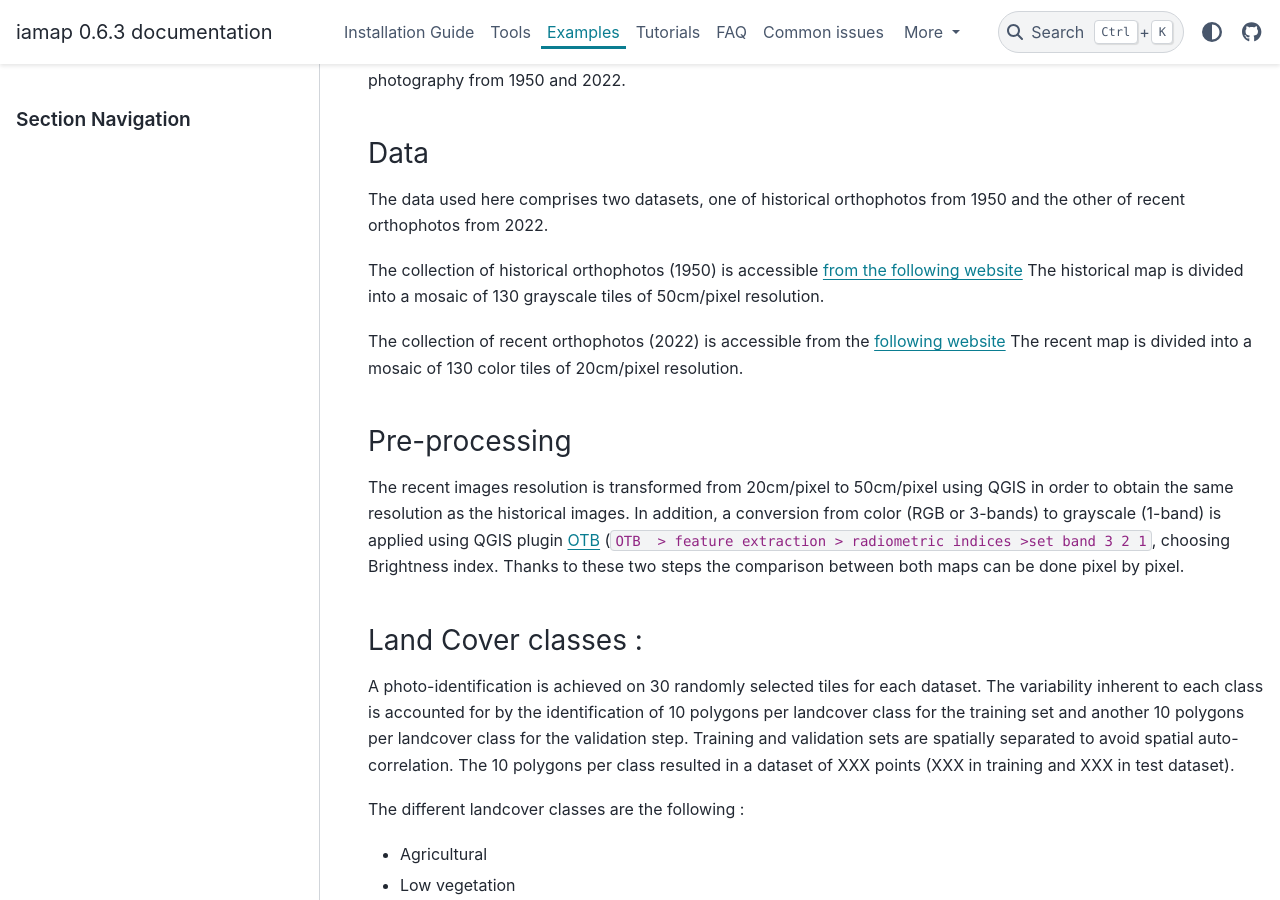
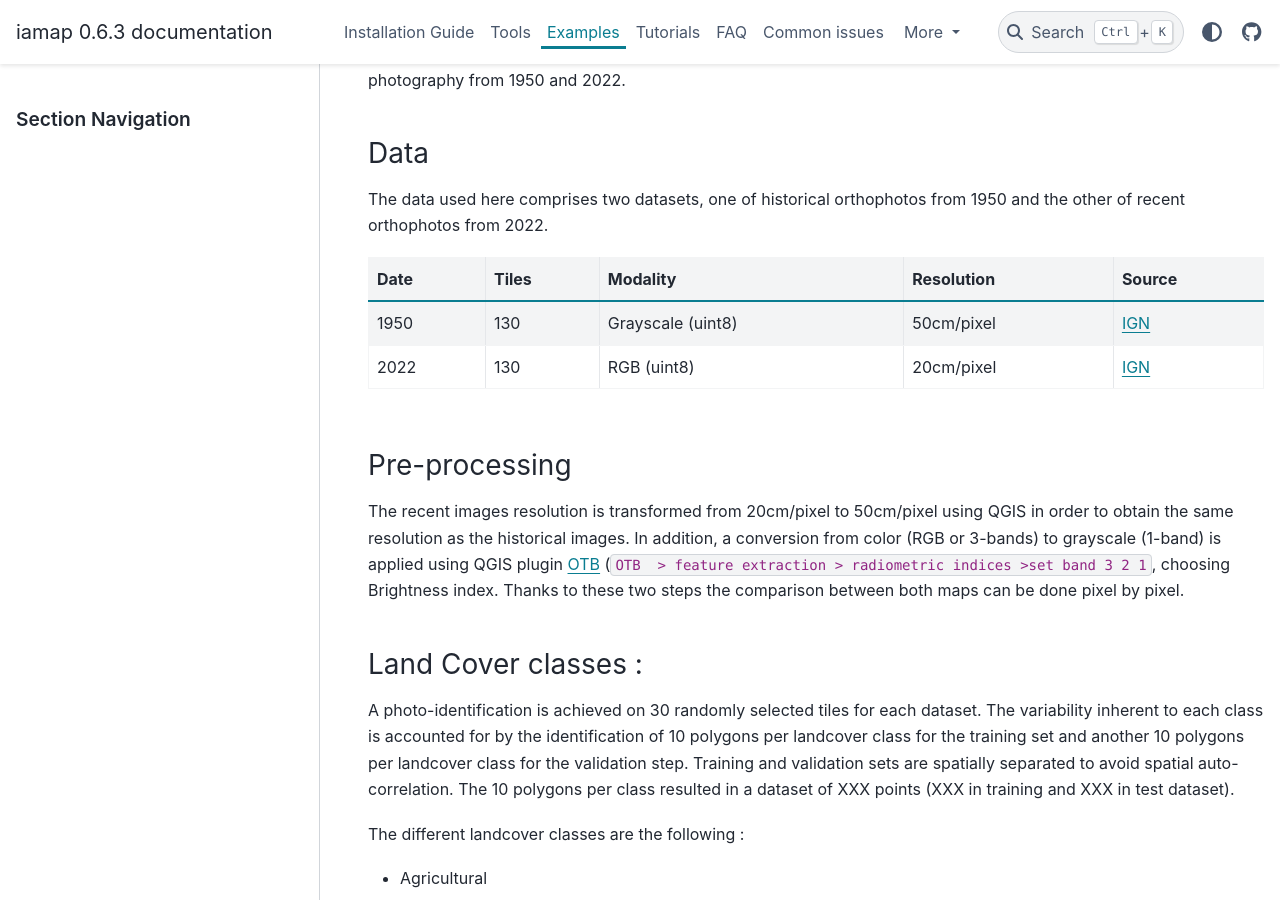
Before and after one commit to umr-amap/iamap, a Sphinx documentation site: the page built from docs/source/examples.md, in a window 1280 px wide and 900 px high, scrolled down 3341 px. Built offline with Sphinx 7.4.7 and the PyData theme 0.15.4, drawn with Linux system fonts in a browser that asks for light colours.

Commit message:
redo landcover datasets description as a table

```diff
--- a/docs/source/examples.md
+++ b/docs/source/examples.md
@@ -91,11 +91,10 @@ The objective is to characterize land cover change in La Reunion island based on
 
 The data used here comprises two datasets, one of historical orthophotos from 1950 and the other of recent orthophotos from 2022.
 
-The collection of historical orthophotos (1950) is accessible [from the following website](https://geoservices.ign.fr/bdorthohisto)
-The historical map is divided into a mosaic of 130 grayscale tiles of 50cm/pixel resolution.
-
-The collection of recent orthophotos (2022) is accessible from the [following website](https://geoservices.ign.fr/bdortho)
-The recent map is divided into a mosaic of 130 color tiles of 20cm/pixel resolution.
+| Date  | Tiles   | Modality            | Resolution   | Source  |
+| :---  | :---    | :--------           |:---------    | :-------|
+| 1950  | 130     | Grayscale (uint8)   |50cm/pixel    |[IGN](https://geoservices.ign.fr/bdorthohisto)|
+| 2022  | 130     | RGB (uint8)         |20cm/pixel    |[IGN](https://geoservices.ign.fr/bdortho)|
 
 ### Pre-processing
 
```
